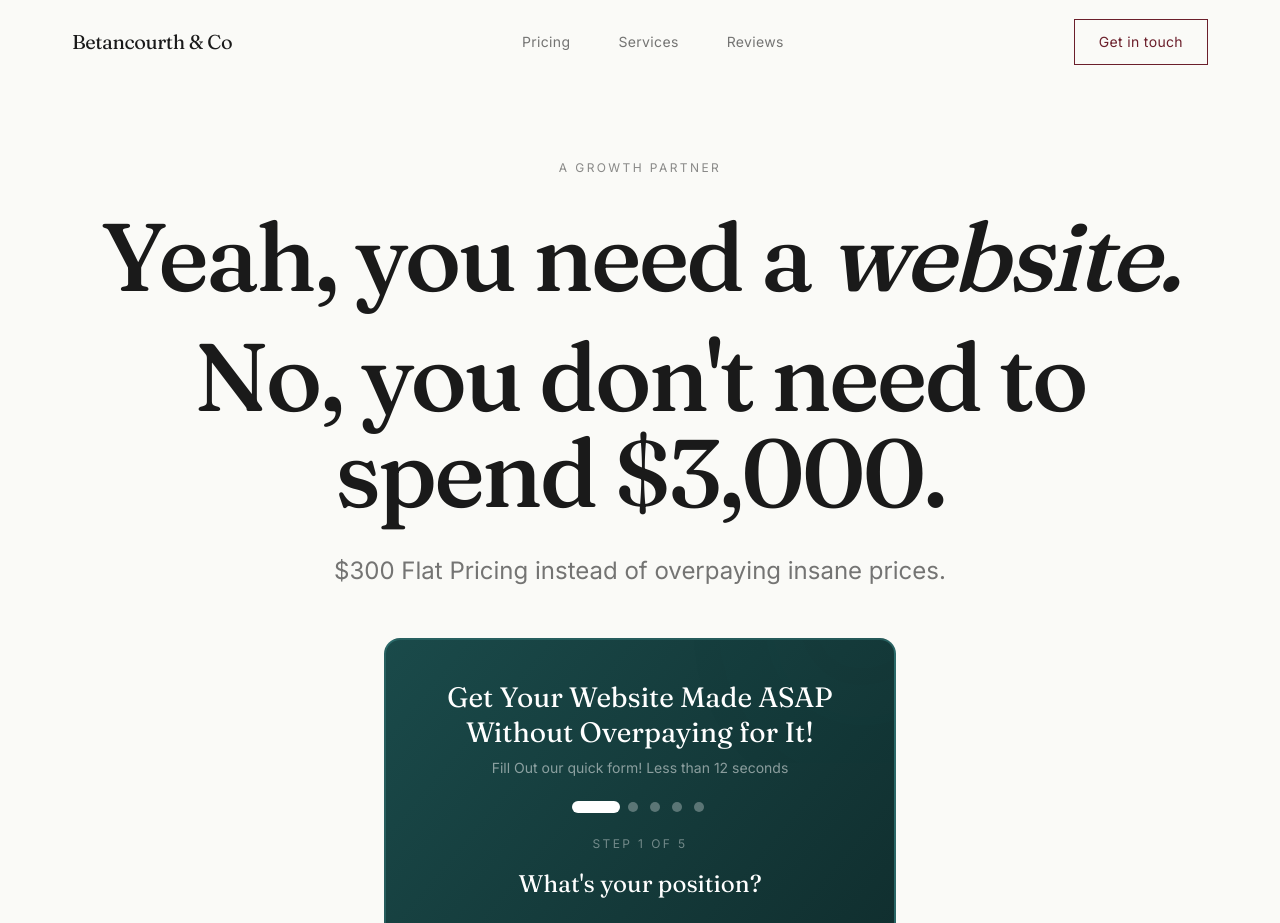
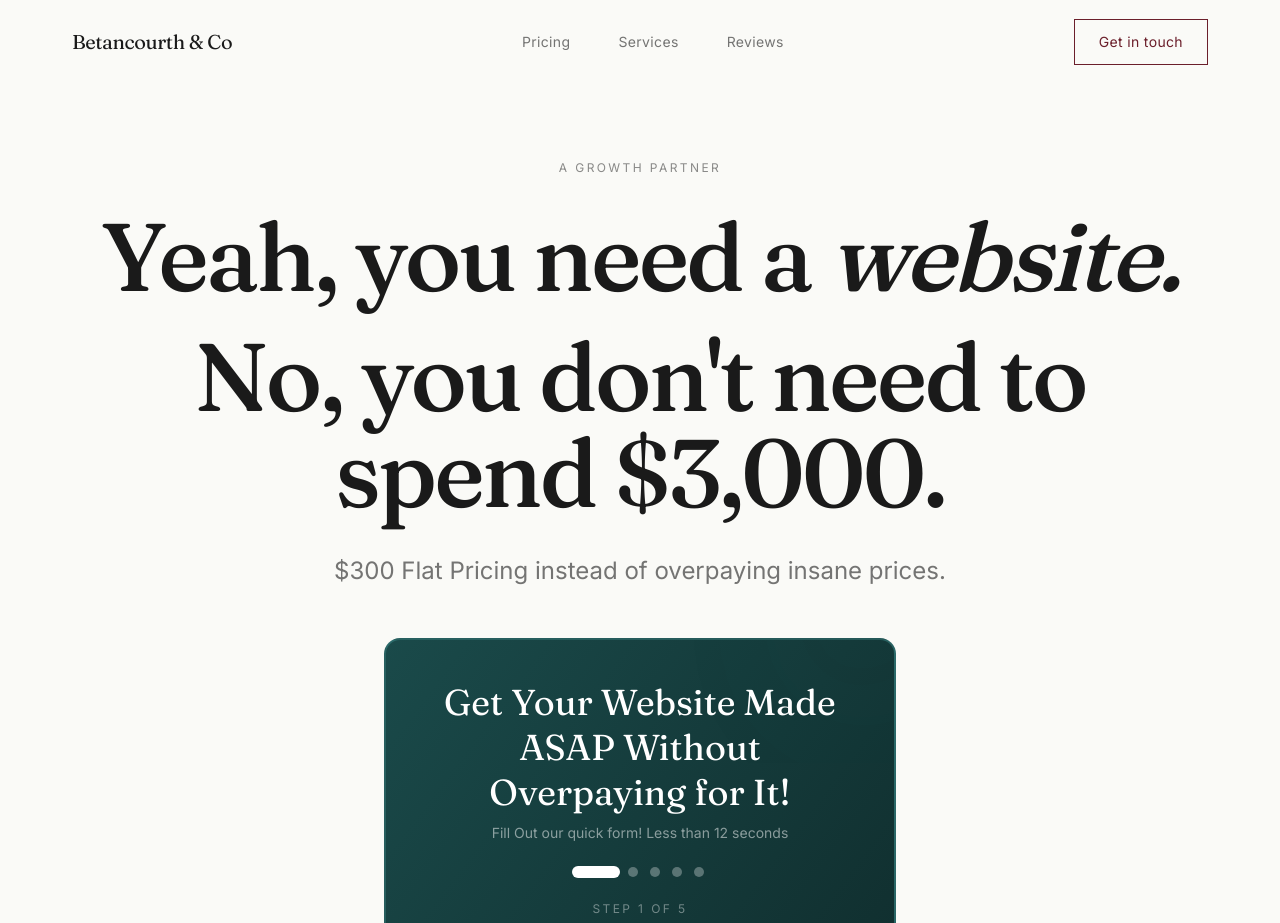
Before and after one commit to Fbet590/Betancourth-Co-2.0, a Next.js app: page / in a window 1280 px wide. Shown: the top 923 px of the page. Built offline with nearby package versions, Linux system fonts and the light colour scheme.

Commit message:
style: increase form headline and question font sizes
Update font sizes for better visual hierarchy on desktop.

```diff
--- a/components/hero-section.tsx
+++ b/components/hero-section.tsx
@@ -572,7 +572,7 @@ export function HeroSection() {
                 ) : (
                   <div className="relative z-10">
                     {/* Form headline */}
-                    <h2 className="font-serif text-xl md:text-[28px] text-white text-center mb-2 leading-tight">
+                    <h2 className="font-serif text-xl md:text-[36px] text-white text-center mb-2 leading-tight">
                       Get Your Website Made ASAP Without Overpaying for It!
                     </h2>
 
@@ -627,7 +627,7 @@ export function HeroSection() {
                         exit={{ opacity: 0, x: -30, scale: 0.98 }}
                         transition={{ duration: 0.4, ease: "easeOut" }}
                       >
-                        <h3 className="font-serif text-xl md:text-2xl text-white mb-6 text-center">
+                        <h3 className="font-serif text-xl md:text-[28px] text-white mb-6 text-center">
                           {formSteps[currentStep].question}
                         </h3>
 
```
